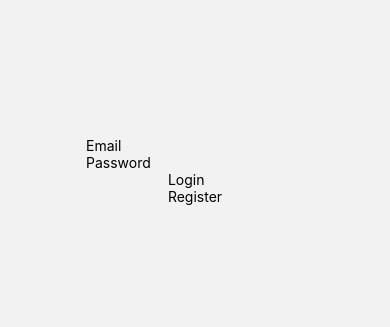
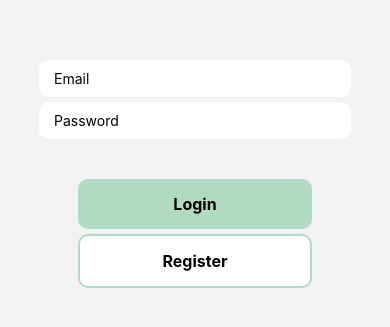
Before and after one commit to RobbyGardner/firebase-auth, a React Native app: screen /Login in a window 390 px wide. Shown: the part 251-578 px from the top of the page. Built offline with nearby package versions, Linux system fonts and the light colour scheme.

Commit message:
Add style to login and register buttons

```diff
--- a/screens/LoginScreen.js
+++ b/screens/LoginScreen.js
@@ -28,7 +28,7 @@ const LoginScreen = () => {
       </View>
       <View style={styles.buttonContainer}>
         <TouchableOpacity onPress={() => {}} style={styles.button}>
-          <Text style={styles.button}>Login</Text>
+          <Text style={styles.buttonText}>Login</Text>
         </TouchableOpacity>
         <TouchableOpacity
           onPress={() => {}}
@@ -49,4 +49,41 @@ const styles = StyleSheet.create({
     justifyContent: "center",
     alignItems: "center",
   },
+  inputContainer: {
+    width: "80%",
+  },
+  input: {
+    backgroundColor: "white",
+    paddingHorizontal: 15,
+    paddingVertical: 10,
+    borderRadius: 10,
+    marginTop: 5,
+  },
+  buttonContainer: {
+    width: "60%",
+    justifyContent: "center",
+    alignItems: "center",
+    marginTop: 40,
+  },
+  button: {
+    backgroundColor: "#B0DAC2",
+    width: "100%",
+    padding: 15,
+    borderRadius: 10,
+    alignItems: "center",
+  },
+  buttonOutline: {
+    backgroundColor: "white",
+    marginTop: 5,
+    borderColor: "#B0DAC2",
+    borderWidth: 2,
+  },
+  buttonText: {
+    fontWeight: "700",
+    fontSize: 16,
+  },
+  buttonOutlineText: {
+    fontWeight: "700",
+    fontSize: 16,
+  },
 });
```
